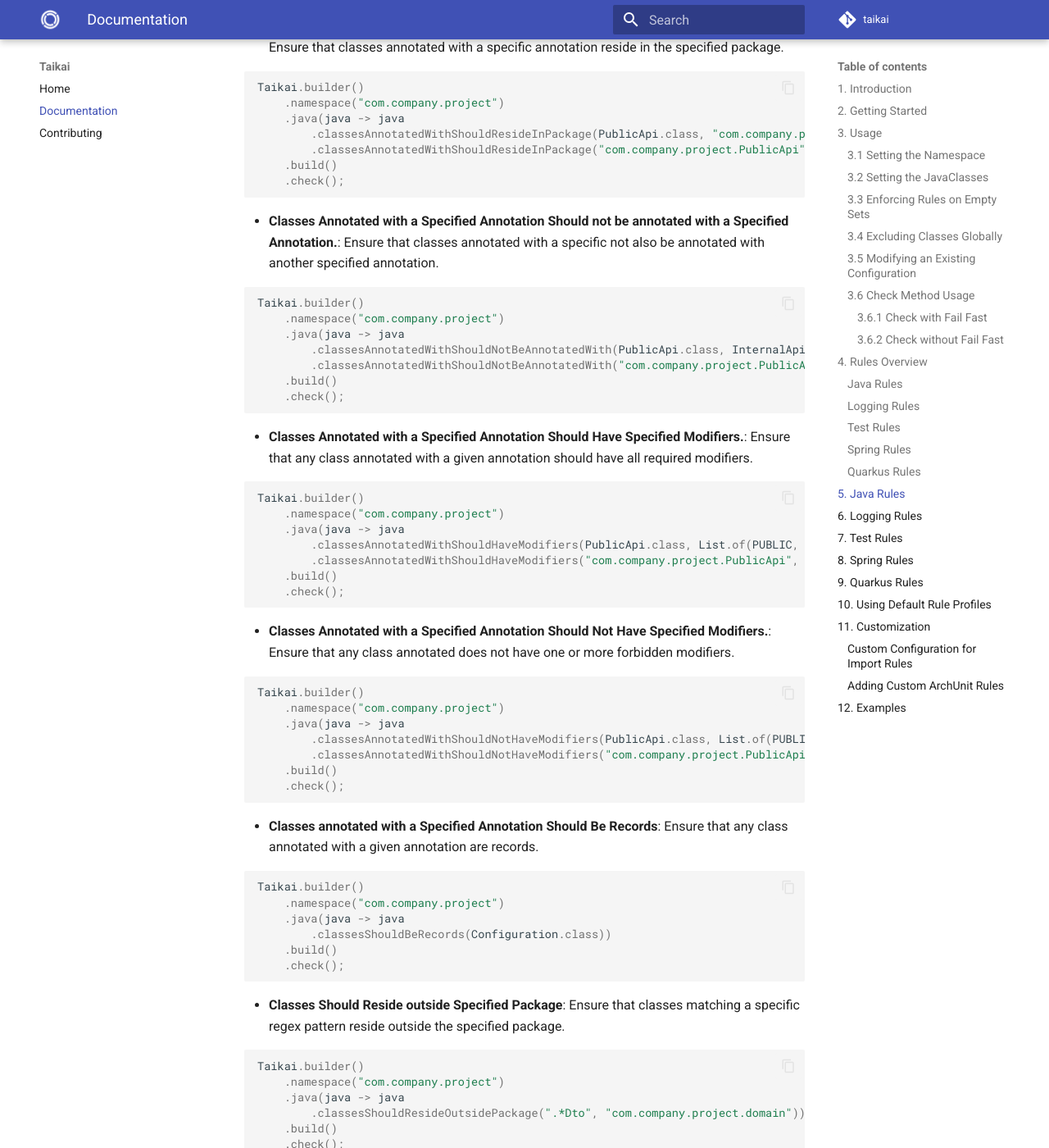
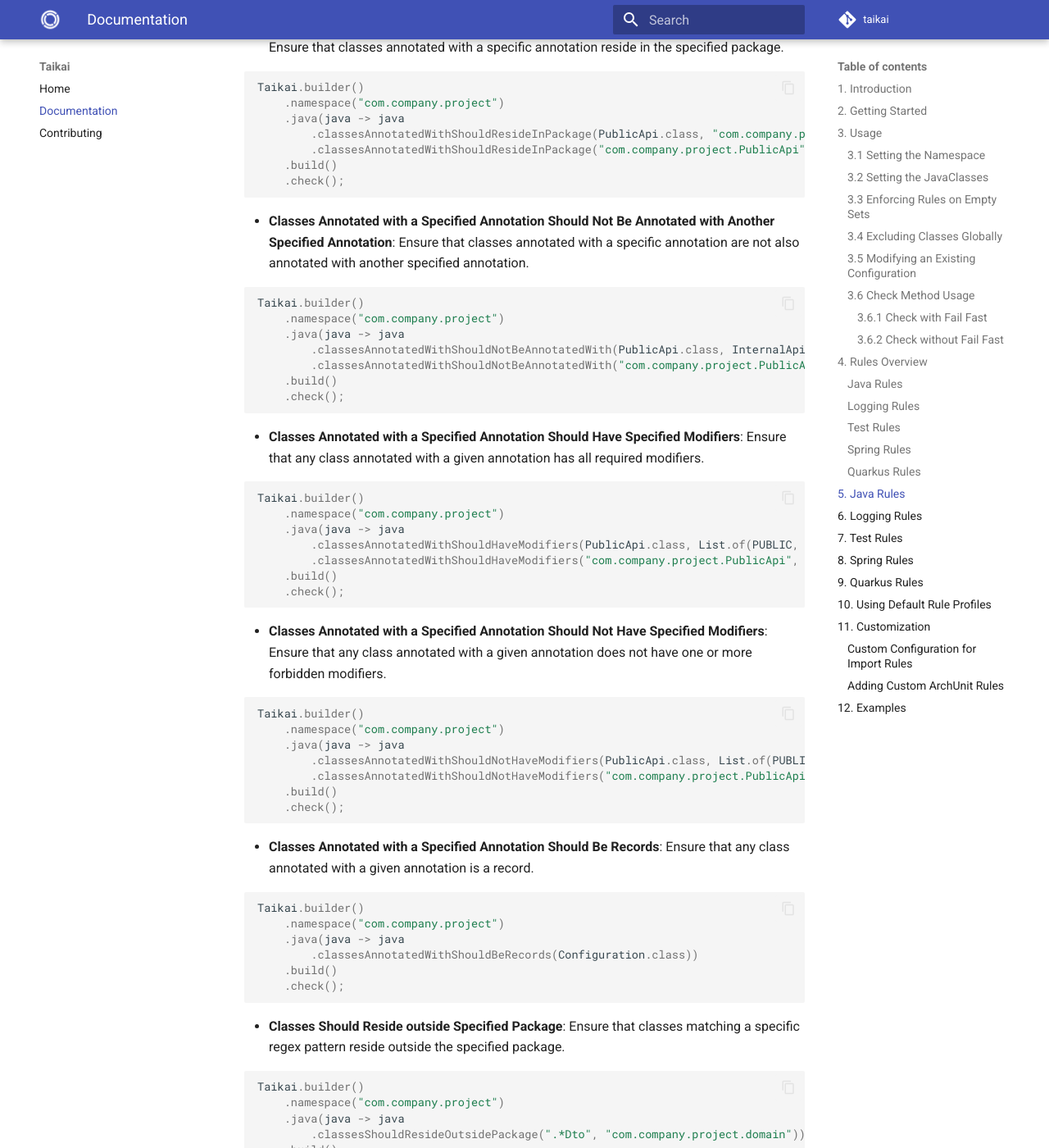
Before and after one commit to enofex/taikai, an MkDocs documentation site: the page built from docs/documentation.md, in a window 1280 px wide and 1400 px high, scrolled down 12525 px. Shown: the whole window at 82% size. Built offline with MkDocs 1.6.1 and Material for MkDocs 9.7.7, drawn with Linux system fonts in a browser that asks for light colours; comment, search, counter and statistics services are not loaded; some of the changed text lies outside the part shown.

Commit message:
Improve documentation

````diff
--- a/docs/documentation.md
+++ b/docs/documentation.md
@@ -120,6 +120,7 @@
 // Perform the check with the modified configuration
 modifiedTaikai.check();
 ```
+
 ### 3.6 Check Method Usage
 
 #### 3.6.1 Check with Fail Fast
@@ -133,7 +134,7 @@
 
 ```
 
-#### 3.6.2  Check without Fail Fast
+#### 3.6.2 Check without Fail Fast
 The `checkAll()` method allows you to evaluate all rules and collect all failures before throwing an exception. It aggregates all violations and throws an exception with a detailed failure report once all rules are processed. This is useful when you want to see all the issues without stopping at the first failure.
 
 ```java
@@ -349,7 +350,7 @@
     .check();
 ```
 
-- **Classes Annotated with a Specified Annotation Should not be annotated with a Specified Annotation.**: Ensure that classes annotated with a specific not also be annotated with another specified annotation.
+- **Classes Annotated with a Specified Annotation Should Not Be Annotated with Another Specified Annotation**: Ensure that classes annotated with a specific annotation are not also annotated with another specified annotation.
 
 ```java
 Taikai.builder()
@@ -361,7 +362,7 @@
     .check();
 ```
 
-- **Classes Annotated with a Specified Annotation Should Have Specified Modifiers.**: Ensure that any class annotated with a given annotation should have all required modifiers.
+- **Classes Annotated with a Specified Annotation Should Have Specified Modifiers**: Ensure that any class annotated with a given annotation has all required modifiers.
 
 ```java
 Taikai.builder()
@@ -373,7 +374,7 @@
     .check();
 ```
 
-- **Classes Annotated with a Specified Annotation Should Not Have Specified Modifiers.**: Ensure that any class annotated does not have one or more forbidden modifiers.
+- **Classes Annotated with a Specified Annotation Should Not Have Specified Modifiers**: Ensure that any class annotated with a given annotation does not have one or more forbidden modifiers.
 
 ```java
 Taikai.builder()
@@ -385,13 +386,13 @@
     .check();
 ```
 
-- **Classes annotated with a Specified Annotation Should Be Records**: Ensure that any class annotated with a given annotation are records.
+- **Classes Annotated with a Specified Annotation Should Be Records**: Ensure that any class annotated with a given annotation is a record.
 
 ```java
 Taikai.builder()
     .namespace("com.company.project")
     .java(java -> java
-        .classesShouldBeRecords(Configuration.class))
+        .classesAnnotatedWithShouldBeRecords(Configuration.class))
     .build()
     .check();
 ```
@@ -478,7 +479,7 @@
     .check();
 ```
 
-- **Classes Should Not Have Specified Modifiers**: Ensure that classes matching a specific regex pattern have not a certain modifier.
+- **Classes Should Not Have Specified Modifiers**: Ensure that classes matching a specific regex pattern do not have certain modifiers.
 
 ```java
 Taikai.builder()
@@ -558,7 +559,7 @@
     .check();
 ```
 
-- **Methods Annotated with a Specified Annotation Should not be annotated with a Specified Annotation.**: Ensure that methods annotated with a specific annotation not also be annotated with another specified annotation.
+- **Methods Annotated with a Specified Annotation Should Not Be Annotated with Another Specified Annotation**: Ensure that methods annotated with a specific annotation are not also annotated with another specified annotation.
 
 ```java
 Taikai.builder()
@@ -570,7 +571,7 @@
     .check();
 ```
 
-- **Methods Annotated with a Specified Annotation Should Have a Specified Modifiers.**: Ensure that methods annotated with a specific annotation have a certain modifier.
+- **Methods Annotated with a Specified Annotation Should Have Specified Modifiers**: Ensure that methods annotated with a specific annotation have all required modifiers.
 
 ```java
 Taikai.builder()
@@ -582,14 +583,14 @@
     .check();
 ```
 
-- **Methods Annotated with a Specified Annotation Should Not Have a Specified Modifiers.**: Ensure that methods annotated with a specific annotation not have a certain modifier.
+- **Methods Annotated with a Specified Annotation Should Not Have Specified Modifiers**: Ensure that methods annotated with a specific annotation do not have certain modifiers.
 
 ```java
 Taikai.builder()
     .namespace("com.company.project")
     .java(java -> java
-        .methodsAnnotatedWithShouldHaveModifiers(DisplayName.class, List.of(PUBLIC))
-        .methodsAnnotatedWithShouldHaveModifiers("org.junit.jupiter.api.DisplayName", List.of(PUBLIC)))
+        .methodsAnnotatedWithShouldNotHaveModifiers(DisplayName.class, List.of(PUBLIC))
+        .methodsAnnotatedWithShouldNotHaveModifiers("org.junit.jupiter.api.DisplayName", List.of(PUBLIC)))
     .build()
     .check();
 ```
@@ -605,7 +606,7 @@
     .check();
 ```
 
-- **Methods Should Not Have Specified Modifiers**: Ensure that methods matching a specific regex pattern have not a certain modifier.
+- **Methods Should Not Have Specified Modifiers**: Ensure that methods matching a specific regex pattern do not have certain modifiers.
 
 ```java
 Taikai.builder()
@@ -616,7 +617,7 @@
     .check();
 ```
 
-- **Methods Should Have Specified Modifiers**: Ensure that methods matching a specific regex pattern have a certain modifier.
+- **Methods in a Specific Class Should Have Specified Modifiers**: Ensure that methods in classes matching a specific regex pattern have the required modifiers.
 
 ```java
 Taikai.builder()
@@ -627,7 +628,7 @@
     .check();
 ```
 
-- **Methods Should Not Have Specified Modifiers**: Ensure that methods matching a specific regex pattern have not certain modifier.
+- **Methods in a Specific Class Should Not Have Specified Modifiers**: Ensure that methods in classes matching a specific regex pattern do not have certain modifiers.
 
 ```java
 Taikai.builder()
@@ -638,13 +639,13 @@
     .check();
 ```
 
-- **Methods Should Not Exceed a Maximum Number of Parameters:**: Ensure that methods in classes do not have more than the specified maximum number of parameters.
+- **Methods Should Not Exceed a Maximum Number of Parameters**: Ensure that methods in classes do not have more than the specified maximum number of parameters.
 
 ```java
 Taikai.builder()
     .namespace("com.company.project")
     .java(java -> java
-        .methodsShouldNotExceedMaxParameters(10)
+        .methodsShouldNotExceedMaxParameters(10))
     .build()
     .check();
 ```
@@ -683,7 +684,7 @@
     .check();
 ```
 
-- **Fields Annotated with a Specified Annotation Should Have Specified Modifiers.**: Ensure that any fields annotated with a given annotation should have all required modifiers.
+- **Fields Annotated with a Specified Annotation Should Have Specified Modifiers**: Ensure that any field annotated with a given annotation has all required modifiers.
 
 ```java
 Taikai.builder()
@@ -695,7 +696,7 @@
     .check();
 ```
 
-- **Fields Annotated with a Specified Annotation Should Not Have Specified Modifiers.**: Ensure that any fields annotated does not have one or more forbidden modifiers.
+- **Fields Annotated with a Specified Annotation Should Not Have Specified Modifiers**: Ensure that any field annotated with a given annotation does not have one or more forbidden modifiers.
 
 ```java
 Taikai.builder()
````
Also changed, not shown: other parts of docs/documentation.md (+3 -3 lines).
